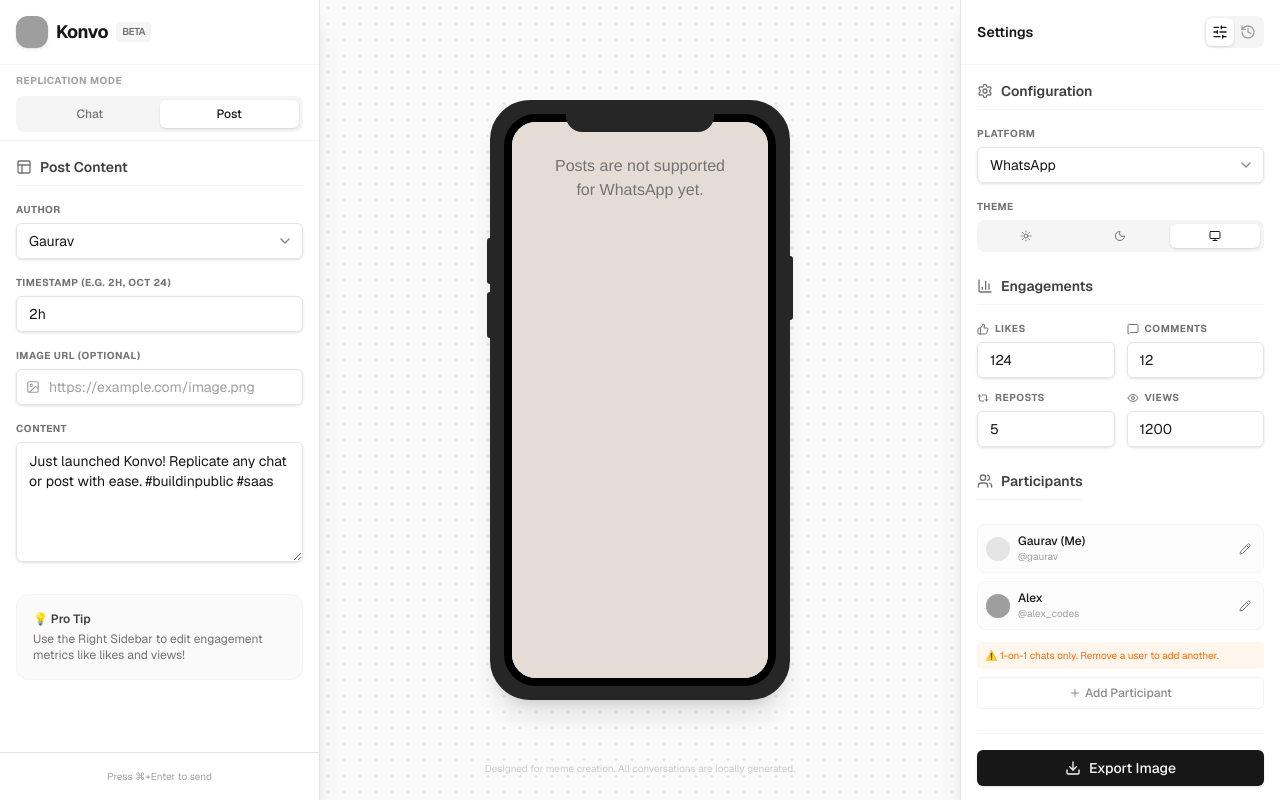
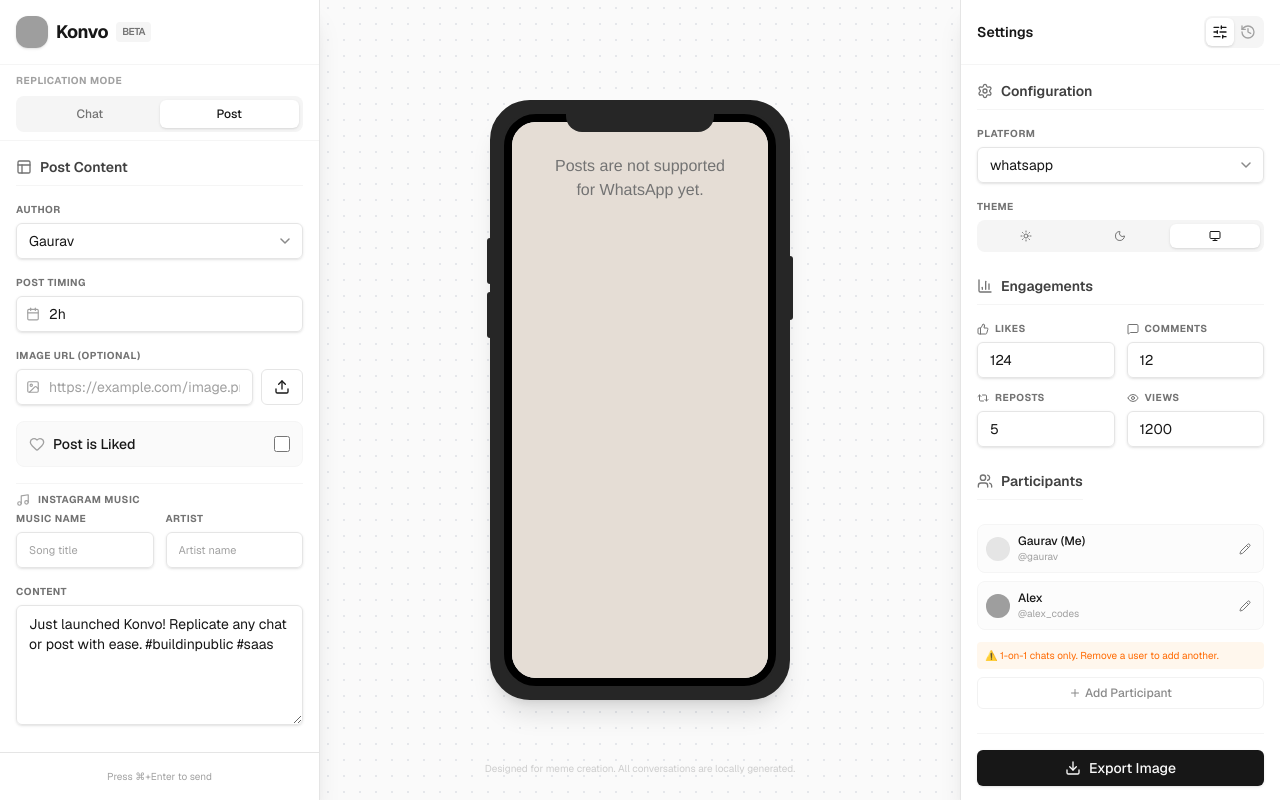
Before and after one commit to itstheanurag/konvo, a Next.js app: page / in a window 1280 px wide. Both pictures are taken after typing "Sample", "Sample" into the empty fields and a click on the button "Post". Built offline with nearby package versions, Linux system fonts and the light colour scheme; grey boxes are pictures that could not be loaded.

Commit message:
sidebar component changes

```diff
--- a/components/editor/sidebar-sections/sidebar-compose.tsx
+++ b/components/editor/sidebar-sections/sidebar-compose.tsx
@@ -1,13 +1,13 @@
 'use client';
 
 import React from 'react';
-import { MessageSquare, Plus } from 'lucide-react';
+import { MessageSquare, Plus, Upload, Calendar } from 'lucide-react';
 import { Label, Select, Input, Button, SectionHeader } from '@/components/ui/design-system';
 import { Participant } from '@/lib/types';
 
 interface SidebarComposeProps {
   participants: Participant[];
-  onAddMessage: (text: string, senderId: string, timestamp?: string, type?: "text" | "image", attachmentUrl?: string) => void;
+  onAddMessage: (text: string, senderId: string, timestamp?: string, type?: "text" | "image" | "video", attachmentUrl?: string) => void;
   selectedSender: string;
   setSelectedSender: (id: string) => void;
 }
@@ -21,6 +21,18 @@ export const SidebarCompose: React.FC<SidebarComposeProps> = ({
   const [newMessage, setNewMessage] = React.useState('');
   const [attachmentUrl, setAttachmentUrl] = React.useState('');
   const [customTime, setCustomTime] = React.useState('');
+  const fileInputRef = React.useRef<HTMLInputElement>(null);
+
+  const handleFileChange = (e: React.ChangeEvent<HTMLInputElement>) => {
+    const file = e.target.files?.[0];
+    if (file) {
+      const reader = new FileReader();
+      reader.onloadend = () => {
+        setAttachmentUrl(reader.result as string);
+      };
+      reader.readAsDataURL(file);
+    }
+  };
 
   const handleAdd = () => {
     if (newMessage.trim() || attachmentUrl.trim()) {
@@ -37,11 +49,21 @@ export const SidebarCompose: React.FC<SidebarComposeProps> = ({
          }
       }
 
+      let type: "text" | "image" | "video" = "text";
+      if (attachmentUrl.trim()) {
+        const url = attachmentUrl.trim().toLowerCase();
+        if (url.startsWith('data:video/') || url.match(/\.(mp4|webm|ogg|mov)$/)) {
+          type = "video";
+        } else {
+          type = "image";
+        }
+      }
+
       onAddMessage(
         newMessage,
         selectedSender,
         formattedTime,
-        attachmentUrl.trim() ? 'image' : 'text',
+        type,
         attachmentUrl.trim() || undefined
       );
       setNewMessage('');
@@ -53,7 +75,7 @@ export const SidebarCompose: React.FC<SidebarComposeProps> = ({
     <section>
       <SectionHeader icon={MessageSquare} title="Compose" />
       <div className="space-y-3">
-         <div className="grid grid-cols-2 gap-3">
+          <div className="flex flex-col gap-3">
             <div>
               <Label>Sender</Label>
               <Select
@@ -63,23 +85,44 @@ export const SidebarCompose: React.FC<SidebarComposeProps> = ({
               />
             </div>
             <div>
-              <Label>Time (Optional)</Label>
+               <Label className="truncate">Chat Time (Optional)</Label>
+               <div className="relative">
                  <Input
                    type="datetime-local"
                    value={customTime}
                    onChange={(e) => setCustomTime(e.target.value)}
-                className="text-[10px]"
+                   className="pl-8 text-[11px]"
                  />
+                 <Calendar className="w-3.5 h-3.5 absolute left-2.5 top-1/2 -translate-y-1/2 text-neutral-400 pointer-events-none" />
+               </div>
             </div>
           </div>
           <div>
              <Label>Attachment URL (Optional)</Label>
+             <div className="flex gap-2">
                 <Input
                   type="text"
                   placeholder="https://example.com/image.png"
                   value={attachmentUrl}
                   onChange={(e) => setAttachmentUrl(e.target.value)}
+                  className="flex-1"
                 />
+                <Button
+                  variant="secondary"
+                  className="px-3"
+                  onClick={() => fileInputRef.current?.click()}
+                  title="Upload local image"
+                >
+                  <Upload className="w-4 h-4" />
+                </Button>
+                <input
+                  type="file"
+                  ref={fileInputRef}
+                  className="hidden"
+                  accept="image/*"
+                  onChange={handleFileChange}
+                />
+             </div>
           </div>
          <div>
            <Label>Message</Label>
--- a/components/editor/sidebar-sections/sidebar-configuration.tsx
+++ b/components/editor/sidebar-sections/sidebar-configuration.tsx
@@ -5,18 +5,25 @@ import { Settings, Moon, Sun, Monitor } from 'lucide-react';
 import { Label, Select, SectionHeader } from '@/components/ui/design-system';
 import { cn } from '@/lib/utils';
 import { useTheme } from 'next-themes';
-import { PLATFORMS, PlatformType } from '@/lib/types';
+import { PLATFORMS, PlatformType, ReplicationMode } from '@/lib/types';
 
 interface SidebarConfigurationProps {
   currentPlatform: PlatformType;
   onPlatformChange: (p: PlatformType) => void;
+  mode: ReplicationMode;
 }
 
 export const SidebarConfiguration: React.FC<SidebarConfigurationProps> = ({
   currentPlatform,
   onPlatformChange,
+  mode,
 }) => {
   const { theme, setTheme } = useTheme();
+  const [mounted, setMounted] = React.useState(false);
+
+  React.useEffect(() => {
+    setMounted(true);
+  }, []);
 
   return (
     <section>
@@ -27,7 +34,9 @@ export const SidebarConfiguration: React.FC<SidebarConfigurationProps> = ({
           <Select
             value={currentPlatform}
             onChange={(val) => onPlatformChange(val as PlatformType)}
-            options={Object.values(PLATFORMS).map(p => ({ label: p.name, value: p.id }))}
+            options={Object.values(PLATFORMS)
+              .filter(p => mode === 'post' ? p.supportsPosts : p.supportsChat)
+              .map(p => ({ label: p.name, value: p.id }))}
           />
         </div>
 
@@ -40,7 +49,7 @@ export const SidebarConfiguration: React.FC<SidebarConfigurationProps> = ({
                     onClick={() => setTheme(t)}
                     className={cn(
                       "flex-1 flex items-center justify-center py-1.5 rounded-md transition-all",
-                      theme === t
+                      mounted && theme === t
                         ? "bg-white dark:bg-neutral-800 text-neutral-900 dark:text-neutral-100 shadow-sm"
                         : "text-neutral-500 hover:text-neutral-900 dark:hover:text-neutral-300"
                     )}
--- a/components/editor/sidebar-sections/sidebar-participants.tsx
+++ b/components/editor/sidebar-sections/sidebar-participants.tsx
@@ -1,7 +1,7 @@
 'use client';
 
 import React from 'react';
-import { Users, Pencil, Trash2, Plus, X } from 'lucide-react';
+import { Users, Pencil, Trash2, Plus, X, Upload } from 'lucide-react';
 import { Button, SectionHeader, Input } from '@/components/ui/design-system';
 import { Participant } from '@/lib/types';
 import { motion, AnimatePresence } from 'framer-motion';
@@ -20,6 +20,21 @@ export const SidebarParticipants: React.FC<SidebarParticipantsProps> = ({
   onRemoveParticipant,
 }) => {
   const [editingParticipant, setEditingParticipant] = React.useState<Participant | null>(null);
+  const fileInputRef = React.useRef<HTMLInputElement>(null);
+
+  const handleFileChange = (e: React.ChangeEvent<HTMLInputElement>) => {
+    const file = e.target.files?.[0];
+    if (file && editingParticipant) {
+      const reader = new FileReader();
+      reader.onloadend = () => {
+        setEditingParticipant({
+          ...editingParticipant,
+          avatar: reader.result as string
+        });
+      };
+      reader.readAsDataURL(file);
+    }
+  };
 
   const handleSaveParticipant = () => {
     if (editingParticipant) {
@@ -113,11 +128,29 @@ export const SidebarParticipants: React.FC<SidebarParticipantsProps> = ({
                   value={editingParticipant.username || ''}
                   onChange={(e) => setEditingParticipant({...editingParticipant, username: e.target.value})}
                 />
-                <Input
-                  placeholder="Avatar URL"
-                  value={editingParticipant.avatar || ''}
-                  onChange={(e) => setEditingParticipant({...editingParticipant, avatar: e.target.value})}
-                />
+                <div className="flex gap-2">
+                   <Input
+                     placeholder="Avatar URL"
+                     value={editingParticipant.avatar || ''}
+                     onChange={(e) => setEditingParticipant({...editingParticipant, avatar: e.target.value})}
+                     className="flex-1"
+                   />
+                   <Button
+                     variant="secondary"
+                     className="px-3"
+                     onClick={() => fileInputRef.current?.click()}
+                     title="Upload local image"
+                   >
+                     <Upload className="w-4 h-4" />
+                   </Button>
+                   <input
+                     type="file"
+                     ref={fileInputRef}
+                     className="hidden"
+                     accept="image/*"
+                     onChange={handleFileChange}
+                   />
+                </div>
                 <div className="flex items-center gap-2">
                   <input
                     type="checkbox"
--- a/components/editor/sidebar-sections/sidebar-post-compose.tsx
+++ b/components/editor/sidebar-sections/sidebar-post-compose.tsx
@@ -1,9 +1,10 @@
 'use client';
 
 import React from 'react';
-import { Layout, Image as ImageIcon } from 'lucide-react';
-import { Label, Select, Input, SectionHeader } from '@/components/ui/design-system';
+import { Layout, Image as ImageIcon, Upload, Heart, Music, Calendar } from 'lucide-react';
+import { Label, Select, Input, SectionHeader, Button } from '@/components/ui/design-system';
 import { Participant, Post } from '@/lib/types';
+import { cn } from '@/lib/utils';
 
 interface SidebarPostComposeProps {
   participants: Participant[];
@@ -16,6 +17,18 @@ export const SidebarPostCompose: React.FC<SidebarPostComposeProps> = ({
   post,
   onUpdatePost,
 }) => {
+  const fileInputRef = React.useRef<HTMLInputElement>(null);
+
+  const handleFileChange = (e: React.ChangeEvent<HTMLInputElement>) => {
+    const file = e.target.files?.[0];
+    if (file) {
+      const reader = new FileReader();
+      reader.onloadend = () => {
+        onUpdatePost({ ...post, images: [reader.result as string] });
+      };
+      reader.readAsDataURL(file);
+    }
+  };
   const handleContentChange = (content: string) => {
     onUpdatePost({ ...post, content });
   };
@@ -32,6 +45,17 @@ export const SidebarPostCompose: React.FC<SidebarPostComposeProps> = ({
     onUpdatePost({ ...post, images: url ? [url] : [] });
   };
 
+  const handleLikedChange = (isLiked: boolean) => {
+    onUpdatePost({ ...post, isLiked });
+  };
+
+  const handleMusicChange = (name: string, artist: string) => {
+    onUpdatePost({
+      ...post,
+      music: (name || artist) ? { name, artist } : undefined
+    });
+  };
+
   return (
     <section>
       <SectionHeader icon={Layout} title="Post Content" />
@@ -46,17 +70,22 @@ export const SidebarPostCompose: React.FC<SidebarPostComposeProps> = ({
         </div>
 
         <div>
-          <Label>Timestamp (e.g. 2h, Oct 24)</Label>
+          <Label>Post Timing</Label>
+          <div className="relative">
             <Input
               value={post.timestamp}
               onChange={(e) => handleTimestampChange(e.target.value)}
-            placeholder="2h"
+              placeholder="e.g. 2h, Oct 24, 10:30 AM"
+              className="pl-8"
             />
+            <Calendar className="w-3.5 h-3.5 absolute left-2.5 top-1/2 -translate-y-1/2 text-neutral-400" />
+          </div>
         </div>
 
         <div>
           <Label>Image URL (Optional)</Label>
-          <div className="relative">
+          <div className="flex gap-2">
+            <div className="relative flex-1">
               <Input
                 value={post.images?.[0] || ''}
                 onChange={(e) => handleImageChange(e.target.value)}
@@ -64,6 +93,62 @@ export const SidebarPostCompose: React.FC<SidebarPostComposeProps> = ({
                 className="pl-8"
               />
               <ImageIcon className="w-3.5 h-3.5 absolute left-2.5 top-1/2 -translate-y-1/2 text-neutral-400" />
+            </div>
+            <Button
+                variant="secondary"
+                className="px-3"
+                onClick={() => fileInputRef.current?.click()}
+                title="Upload local image"
+            >
+                <Upload className="w-4 h-4" />
+            </Button>
+            <input
+                type="file"
+                ref={fileInputRef}
+                className="hidden"
+                accept="image/*"
+                onChange={handleFileChange}
+            />
+          </div>
+        </div>
+
+        <div className="flex items-center justify-between p-3 bg-neutral-50 dark:bg-neutral-900/50 rounded-lg border border-neutral-100 dark:border-neutral-800">
+          <div className="flex items-center gap-2">
+            <Heart className={cn("w-4 h-4", post.isLiked ? "fill-red-500 text-red-500" : "text-neutral-400")} />
+            <span className="text-sm font-medium">Post is Liked</span>
+          </div>
+          <input
+            type="checkbox"
+            checked={post.isLiked || false}
+            onChange={(e) => handleLikedChange(e.target.checked)}
+            className="w-4 h-4 rounded border-neutral-300 text-neutral-900 focus:ring-neutral-900"
+          />
+        </div>
+
+        <div className="space-y-3 pt-2 border-t border-neutral-100 dark:border-neutral-800">
+          <div className="flex items-center gap-2 mb-1">
+            <Music className="w-3.5 h-3.5 text-neutral-400" />
+            <span className="text-[10px] uppercase tracking-wider font-bold text-neutral-500">Instagram Music</span>
+          </div>
+          <div className="grid grid-cols-2 gap-3">
+             <div>
+               <Label>Music Name</Label>
+               <Input
+                 value={post.music?.name || ''}
+                 onChange={(e) => handleMusicChange(e.target.value, post.music?.artist || '')}
+                 placeholder="Song title"
+                 className="text-[11px]"
+               />
+             </div>
+             <div>
+               <Label>Artist</Label>
+               <Input
+                 value={post.music?.artist || ''}
+                 onChange={(e) => handleMusicChange(post.music?.name || '', e.target.value)}
+                 placeholder="Artist name"
+                 className="text-[11px]"
+               />
+             </div>
           </div>
         </div>
 
```
Lines whose indentation alone changed are shown as unchanged.
